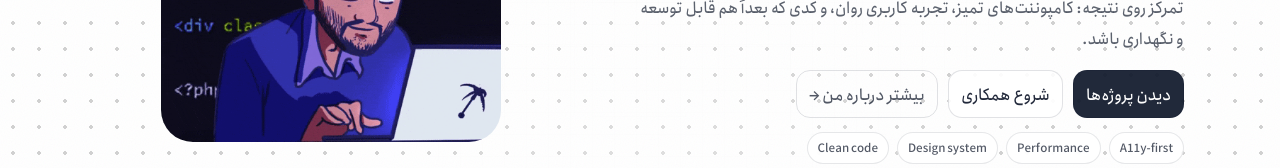
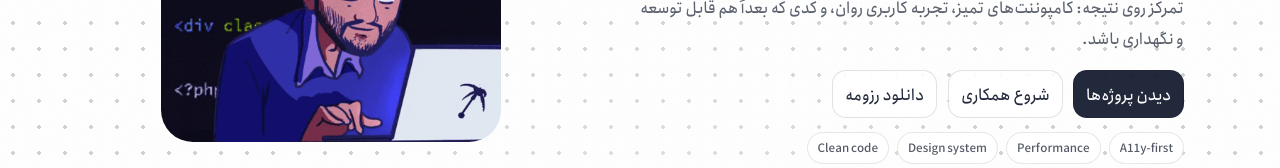
Before and after one commit to Masoud2025/MasoudDevStudio, a Next.js app: page / in a window 1280 px wide. Shown: the part 458-626 px from the top of the page. Built offline with nearby package versions, Linux system fonts and the light colour scheme.

Commit message:
Refactor : +Change button to more about me to download cv Make Project component Smoother

```diff
--- a/components/Hero.tsx
+++ b/components/Hero.tsx
@@ -147,8 +147,8 @@ export default function Hero() {
             <a className="btn glass" href="#contact">
               شروع همکاری
             </a>
-            <a className="btn link" href="#about" aria-label="About">
-              بیشتر درباره من →
+            <a className="btn link glass" href="#about" aria-label="About">
+             دانلود رزومه
             </a>
           </div>
 
```
